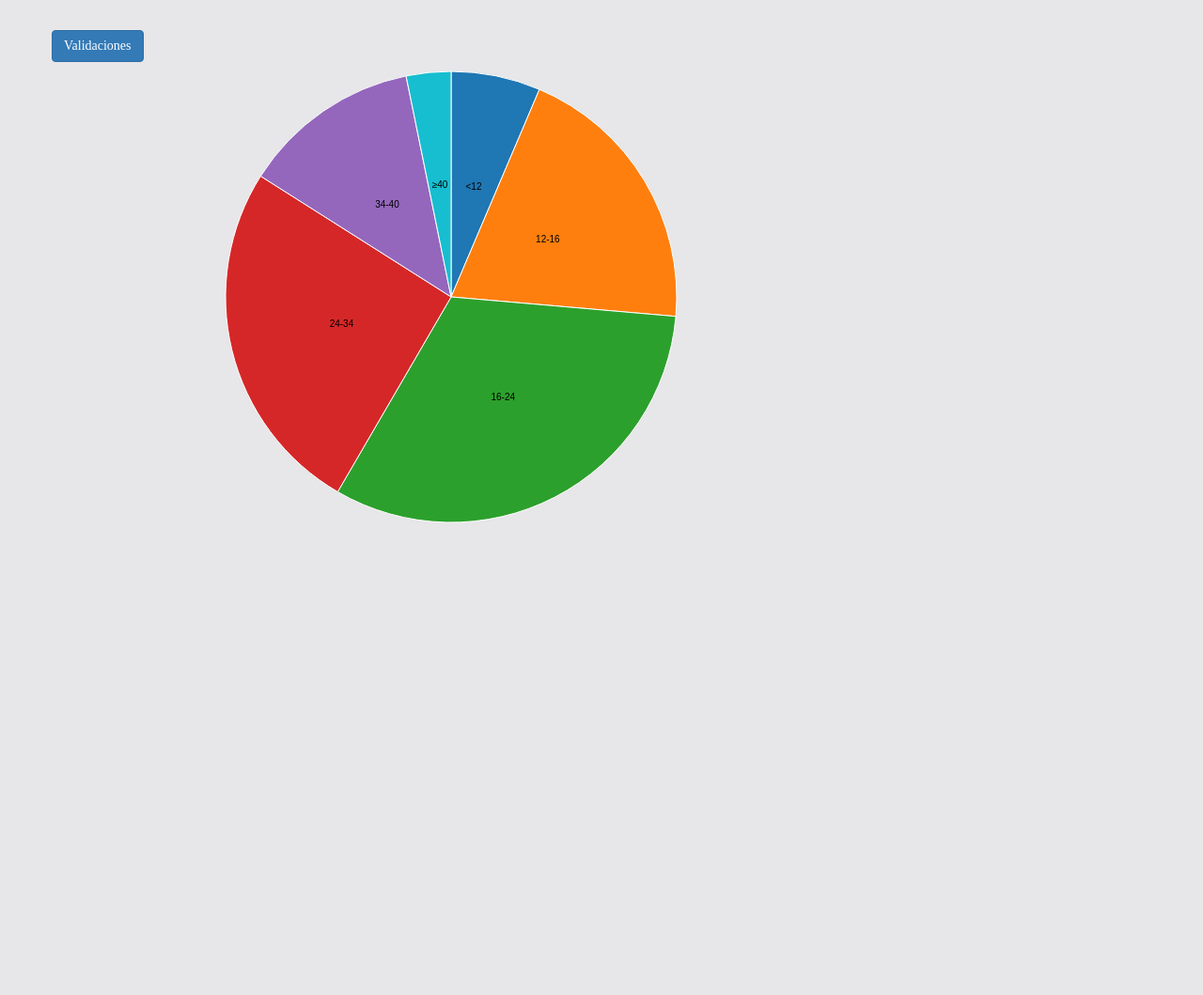
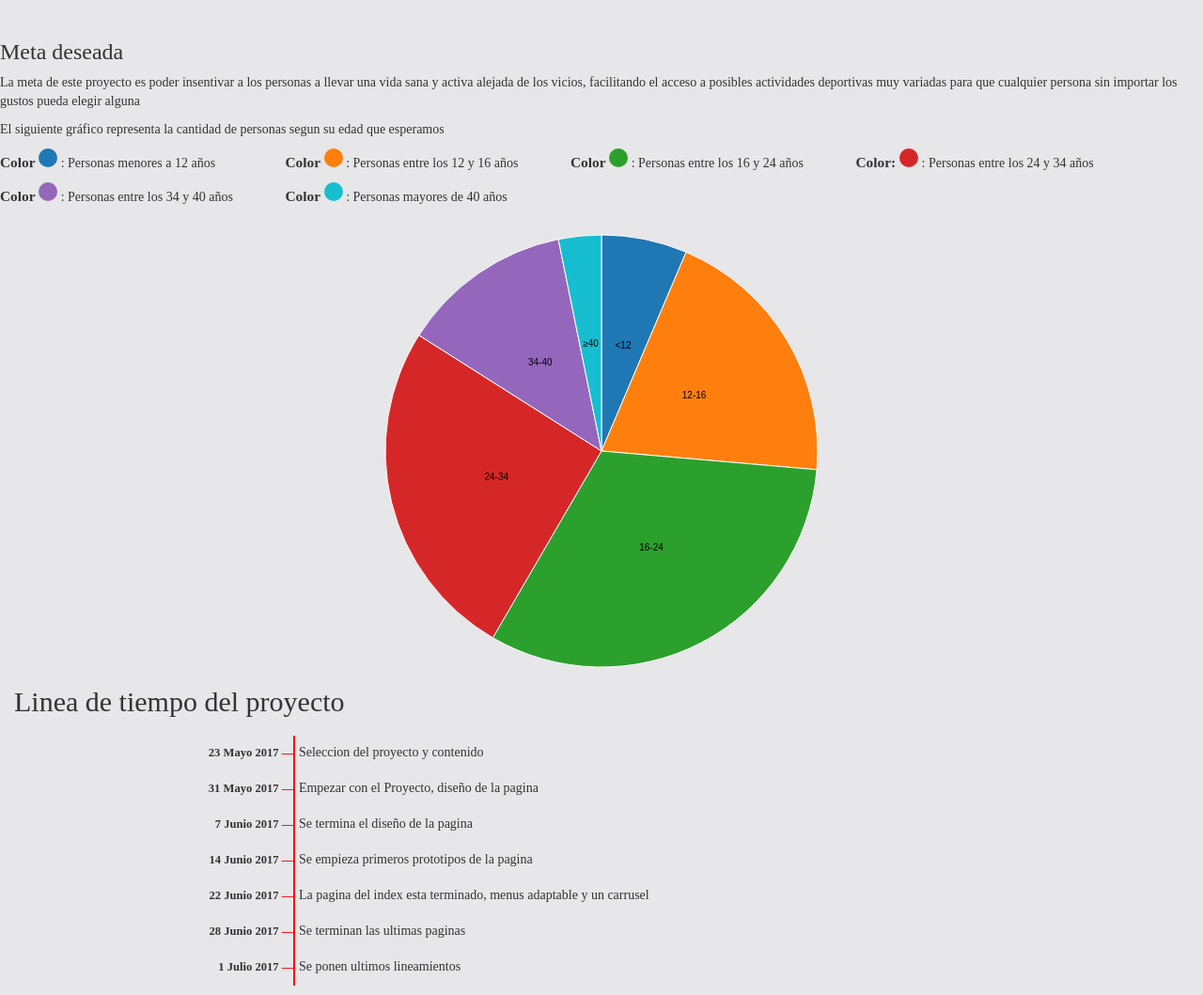
Before and after one commit to dfsaigua/Proyecto, a plain HTML site: page descripcion.html in a window 1280 px wide. Shown: the part 820-1879 px from the top of the page at 94% size. Before the commit the page ends 1392 px from the top, so only its background shows below. Drawn offline with nearby package versions, Linux system fonts and the light colour scheme; a web font is replaced by a local one.

Commit message:
linea de tiempo

```diff
--- a/css/style.css
+++ b/css/style.css
@@ -247,8 +247,76 @@ div > a > h3 {
 }
 
 #grafico {
-	width: 960px;
+	display: block;
+	width: 100%;
 	height: 500px;
+	margin: auto;
+}
+
+.lista > p {
+	width: 300px;
+}
+
+.lista * {
+	display: inline-block;
+}
+
+#ant_graf {
+	text-align: justify;
+}
+
+.circulo1 {
+	width: 20px;
+	height: 20px;
+	-moz-border-radius: 50%;
+	-webkit-border-radius: 50%;
+	border-radius: 50%;
+	background: #1F77B4;
+}
+
+.circulo2 {
+	width: 20px;
+	height: 20px;
+	-moz-border-radius: 50%;
+	-webkit-border-radius: 50%;
+	border-radius: 50%;
+	background: #ff7f0e;
+}
+
+.circulo3 {
+	width: 20px;
+	height: 20px;
+	-moz-border-radius: 50%;
+	-webkit-border-radius: 50%;
+	border-radius: 50%;
+	background: #2ca02c;
+}
+
+.circulo4 {
+	width: 20px;
+	height: 20px;
+	-moz-border-radius: 50%;
+	-webkit-border-radius: 50%;
+	border-radius: 50%;
+	background: #d62728;
+}
+
+.circulo5 {
+	width: 20px;
+	height: 20px;
+	-moz-border-radius: 50%;
+	-webkit-border-radius: 50%;
+	border-radius: 50%;
+	background: #9467bd;
+}
+
+.circulo6 {
+	width: 20px;
+	height: 20px;
+	-moz-border-radius: 50%;
+	-webkit-border-radius: 50%;
+	border-radius: 50%;
+	background: #17becf;
 }
 
 .arc text {
@@ -258,6 +326,34 @@ div > a > h3 {
 
 .arc path {
 	stroke: #fff;
+}
+
+#linea-tiempo {
+	list-style: none;
+	margin-top: 20px;
+}
+
+#linea-tiempo li {
+	display: block;
+	padding-left: 0.33em;
+	margin-left: 11em;
+	text-align: left;
+}
+
+#linea-tiempo time {
+	display: inline-block;
+	width: 8em;
+	font-weight: bold;
+	text-align: right;
+	font-size: 90%;
+	padding: 10px 0px;
+	height: 100%;
+	border-right: solid red 2px;
+}
+
+#linea-tiempo time::after {
+	content: " —";
+	color: red;
 }
 
 div.desc {
@@ -332,8 +428,21 @@ div.parrafo {
 	padding: 0px 10px 0px;
 }
 
+div.parrafo > h4 {
+	font-weight: bold;
+	text-decoration: underline;
+}
+
 @media (max-width:991px) {
 	.cont {
 		display: none;
 	}
 }
+
+#graf > .row > .gr1 {
+	width: 33.3333%;
+}
+
+#graf > .row > .gr2 {
+	width: 66.6666%;
+}
--- a/descripcion.html
+++ b/descripcion.html
@@ -29,10 +29,10 @@
                 </div>
                 <div class="collapse navbar-collapse " id="myNavbar">
                     <ul class="nav navbar-nav mr-auto">
-                        <li class="active">
+                        <li>
                             <a href="index.html">Home</a>
                         </li>
-                        <li>
+                        <li class="active">
                             <a href="descripcion.html">Descripcion</a>
                         </li>
                         <li>
@@ -84,11 +84,97 @@
                 </div>
             </div>
         </div>
-        <div class ="row">
-            <button class ="btn btn-primary gal">Validaciones</button>
-        </div>
-        <div>
-            <svg id="grafico"></svg>
+        <!--        <div class ="row">
+                    <button class ="btn btn-primary gal">Validaciones</button>
+                </div>-->
+        <div class="container-fluid" id="graf">
+            <div class="row">
+                <div class="col-12">
+                    <h3>Meta deseada</h3>
+                    <p class="ant_graf">La meta de este proyecto es poder insentivar a los personas a llevar una vida sana y activa alejada de los vicios, facilitando el acceso a posibles actividades deportivas muy variadas para que cualquier persona sin importar los gustos pueda elegir alguna</p>
+                    <p class="ant_graf">El siguiente gráfico representa la cantidad de personas segun su edad que esperamos</p>
+                    <div>
+                        <div class="lista">
+                            <p>
+                                <span class="otroestilo">
+                                    Color
+                                    <span class="circulo1"></span>
+                                </span>
+                                : Personas menores a 12 años
+                            </p>
+                            <p>
+                                <span class="otroestilo">
+                                    Color
+                                    <span class="circulo2"></span>
+                                </span>
+                                : Personas entre los 12 y 16 años
+                            </p>
+                            <p>
+                                <span class="otroestilo">
+                                    Color
+                                    <span class="circulo3"></span>
+                                </span>
+                                : Personas entre los 16 y 24 años
+                            </p>
+                            <p>
+                                <span class="otroestilo">
+                                    Color:
+                                    <span class="circulo4"></span>
+                                </span>
+                                : Personas entre los 24 y 34 años
+                            </p>
+                            <p>
+                                <span class="otroestilo">
+                                    Color
+                                    <span class="circulo5"></span>
+                                </span>
+                                : Personas entre los 34 y 40 años
+                            </p>
+                            <p>
+                                <span class="otroestilo">
+                                    Color
+                                    <span class="circulo6"></span>
+                                </span>
+                                : Personas mayores de 40 años
+                            </p>
+                        </div>
+                        <svg id="grafico"></svg>
+                    </div>
+                </div>
+            </div>
+            <div class="li_ti">
+                <h2>Linea de tiempo del proyecto</h2>
+                <ul id="linea-tiempo">
+                    <li>
+                        <time datetime="2017-05-23">23 Mayo 2017</time>
+                        Seleccion del proyecto y contenido
+                    </li>
+                    <li>
+                        <time datetime=" 2017-05-31">31 Mayo 2017</time>
+                        Empezar con el Proyecto, diseño de la pagina
+                    </li>
+                    <li>
+                        <time datetime="2017-06-7">7 Junio 2017</time>
+                        Se termina el diseño de la pagina
+                    </li>
+                    <li>
+                        <time datetime="2017-06-14">14 Junio 2017</time>
+                        Se empieza primeros prototipos de la pagina
+                    </li>
+                    <li>
+                        <time datetime="2017-06-22">22 Junio 2017</time>
+                        La pagina del index esta terminado, menus adaptable y un carrusel
+                    </li>
+                    <li>
+                        <time datetime="2017-06-28">28 Junio 2017</time>
+                        Se terminan las ultimas paginas
+                    </li>
+                    <li>
+                        <time datetime="2017-07-1">1 Julio 2017</time>
+                        Se ponen ultimos lineamientos
+                    </li>
+                </ul>
+            </div>
         </div>
         <footer></footer>
     </body>
--- a/js/grafica.js
+++ b/js/grafica.js
@@ -12,7 +12,7 @@ $(document).ready(function()
 	var color = d3.scale.ordinal().range(["#1f77b4", "#ff7f0e", "#2ca02c", "#d62728", "#9467bd", "#17becf", "#bcbd22"]);
 
 	var arc = d3.svg.arc()
-    .outerRadius(radius - 10)
+    .outerRadius(radius - 20)
     .innerRadius(0);
 	var pie = d3.layout.pie()
     .sort(null)
```
